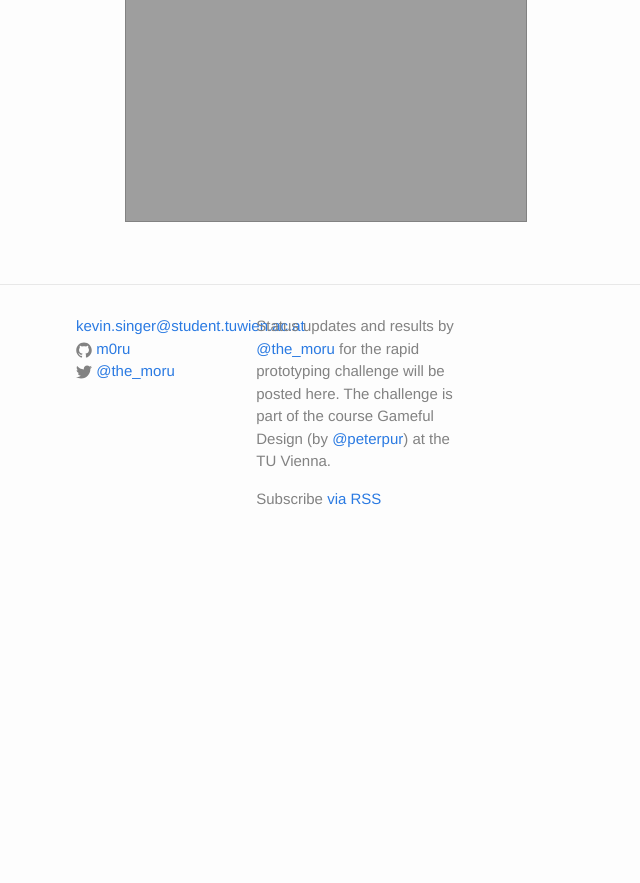
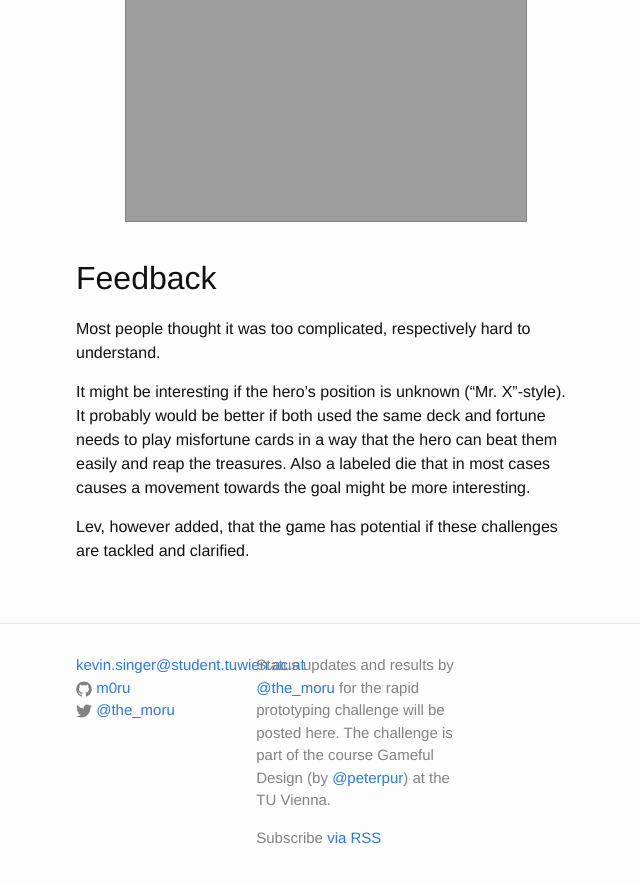
Before and after one commit to m0ru/gameful-design, a Jekyll site: the page built from _posts/2016-04-03-destinies.md, in a window 1280 px wide and 900 px high, scrolled down 2515 px. Shown: the top 883 px of the window, without its empty margins (314-954 px from the left). Built offline with Jekyll 4.4.1, drawn with Linux system fonts in a browser that asks for light colours; some web fonts are replaced; before the commit the page ends 3085 px from its top, so only the background shows below that.

Commit message:
feedback.

```diff
--- a/_posts/2016-04-03-destinies.md
+++ b/_posts/2016-04-03-destinies.md
@@ -81,3 +81,17 @@ of the right hand rule. Remove the condition after that.
 
 <img src="{{site.media_url}}/{{page.media_dir}}/sketches_01.jpg" class="figure">
 <img src="{{site.media_url}}/{{page.media_dir}}/sketches_04.jpg" class="figure">
+
+## Feedback
+
+Most people thought it was too complicated, respectively hard to understand.
+
+It might be interesting if the hero’s position is unknown
+(“Mr. X”-style). It probably would be better if both used
+the same deck and fortune needs to play misfortune cards
+in a way that the hero can beat them easily and reap the
+treasures. Also a labeled die that in most cases causes
+a movement towards the goal might be more interesting.
+
+Lev, however added, that the game has potential if these
+challenges are tackled and clarified.
```
Also changed, not shown: _posts/2016-04-03-ambulance.md (+4 -1 lines).
